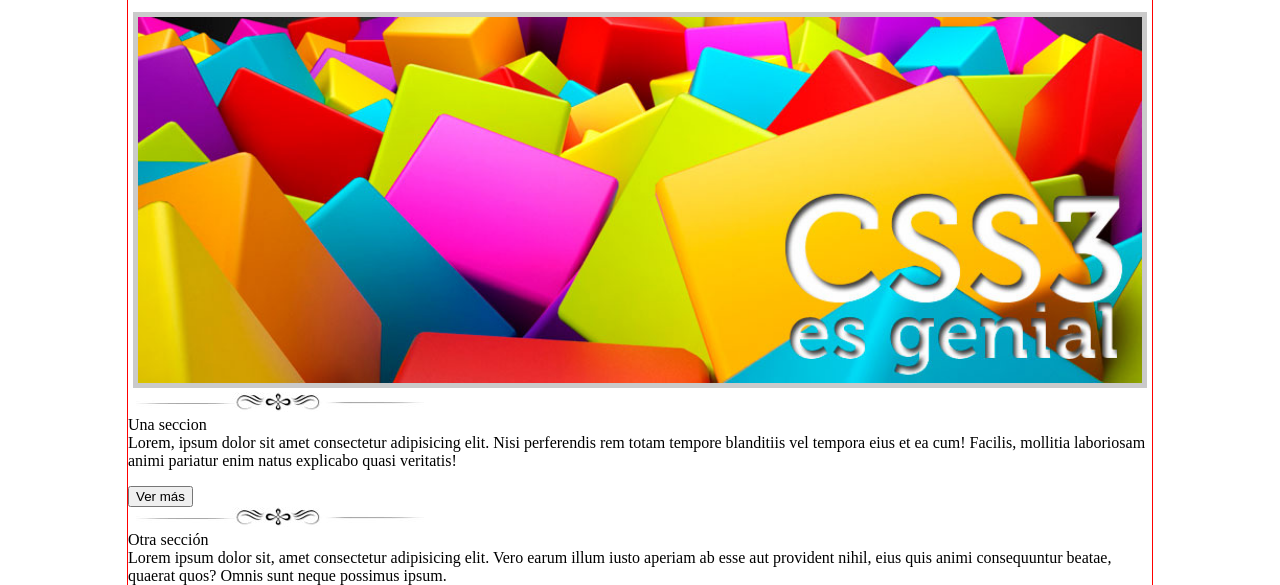
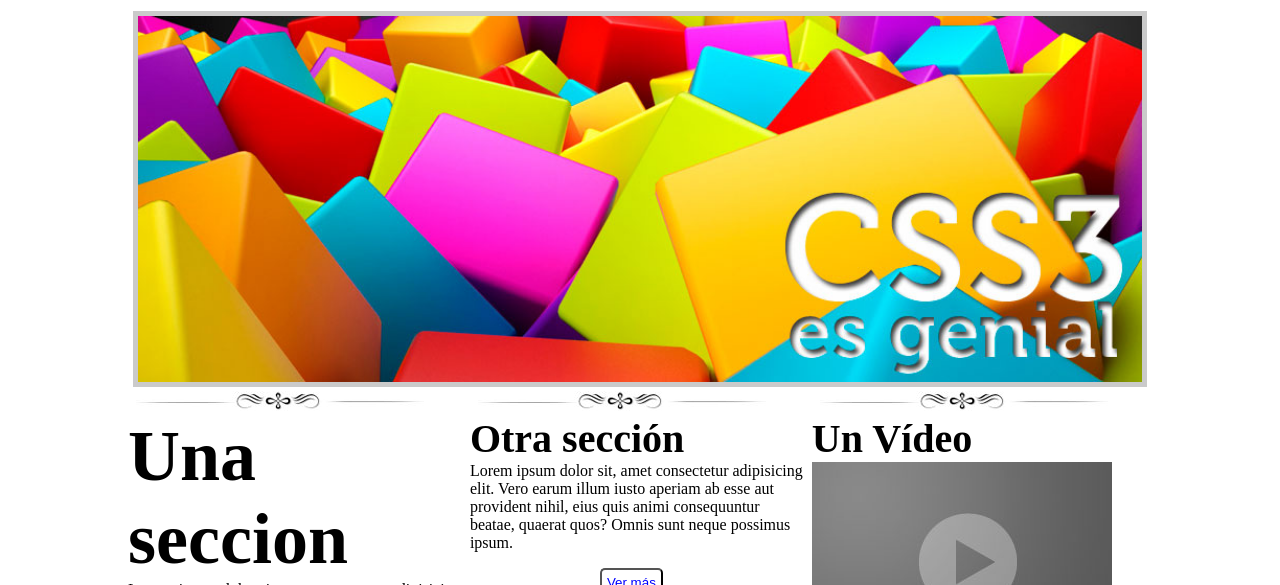
Before and after one commit to DavidRicardoZ/pw10112233, a plain HTML site: page practica01css/index.html in a window 1280 px wide. Shown: the part 215-800 px from the top of the page. Drawn offline with Linux system fonts and the light colour scheme.

Commit message:
Practica01 CSS terminada

```diff
--- a/practica01css/css/estilos.css
+++ b/practica01css/css/estilos.css
@@ -1,5 +1,5 @@
 body{
-    border: 1px solid red;
+    /* border: 1px solid red; */
     font-size: 16px;    /*1em*/
     margin: 0px auto;
     max-width: 1024px;
@@ -48,3 +48,29 @@ header nav ul li{
     border: 5px solid rgba(150,150,150,0.5);
     width: 98%;
 }
+
+#Seccion02 article{
+    /*border: 1px solid blue;*/
+    display: inline-block;
+    vertical-align: top;
+    width: 33.0%;
+}
+#Seccion02{
+    margin-bottom: 50px;
+}
+#Seccion02 article input[type= "submit"]{
+    background: white;
+    border-radius: 5px;
+    color: blue;
+    margin-left: 130px;
+    padding: 5px;
+}
+.nito{
+    font-weight: bold;/*Negritas*/
+}
+.otraSeccion{
+    font-size: 2.5em;
+}
+.unaSeccion{
+    font-size: 4.5em;/*4.5*16 */
+}
--- a/practica01css/index.html
+++ b/practica01css/index.html
@@ -45,7 +45,7 @@
             <article>
                 <img src="img/separador.jpg" alt="Separador">
                 <br>
-                <span class="otraSeccio nito"> Otra sección </span>
+                <span class="otraSeccion nito"> Otra sección </span>
                 <br>
                 Lorem ipsum dolor sit, amet consectetur adipisicing elit. Vero earum illum iusto aperiam ab esse aut provident nihil, eius quis animi consequuntur beatae, quaerat quos? Omnis sunt neque possimus ipsum.
                 <p></p>
```
